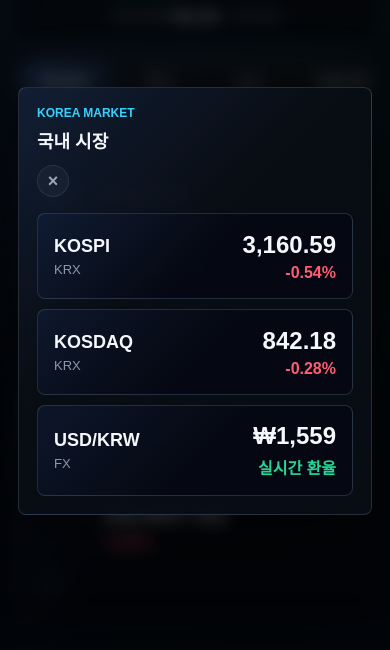
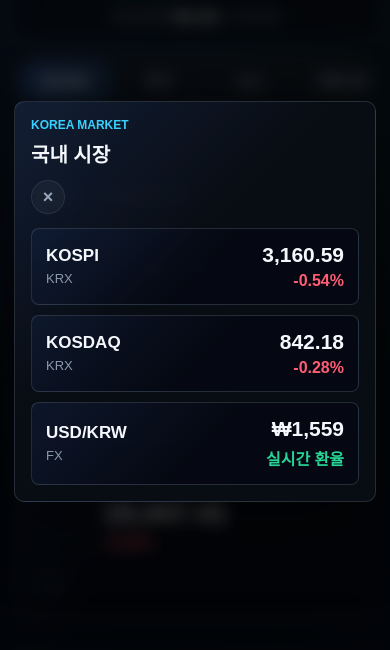
Before and after one commit to lean9387/stock-lab, a plain HTML site: page index.html in a window 390 px wide. Both pictures are taken after a click on the button 195 px from the left and 380 px from the top of the page. Shown: the part 121-771 px from the top of the page. Drawn offline with Linux system fonts and the light colour scheme; no server answers.

Commit message:
Add files via upload

```diff
--- a/styles.css
+++ b/styles.css
@@ -1802,3 +1802,49 @@ canvas {
     background: transparent;
   }
 }
+
+@media (max-width: 480px) {
+  .index-modal {
+    align-items: center;
+    justify-items: center;
+    padding: 14px;
+  }
+
+  .index-detail-panel {
+    width: 100%;
+    max-width: calc(100vw - 28px);
+    max-height: calc(100svh - 28px);
+    padding: 16px;
+    border-radius: 10px;
+  }
+
+  .index-detail-panel .panel-head {
+    min-height: 36px;
+    margin-bottom: 14px;
+  }
+
+  .index-detail-panel .panel-head h2 {
+    font-size: 20px;
+  }
+
+  .index-modal-item {
+    min-height: 76px;
+    grid-template-columns: minmax(0, 1fr) auto;
+    gap: 10px;
+    padding: 14px;
+  }
+
+  .index-modal-item strong {
+    font-size: 17px;
+  }
+
+  .index-modal-price strong {
+    font-size: 21px;
+  }
+
+  .panel-head .modal-close {
+    width: 34px;
+    height: 34px;
+    flex-basis: 34px;
+  }
+}
```
